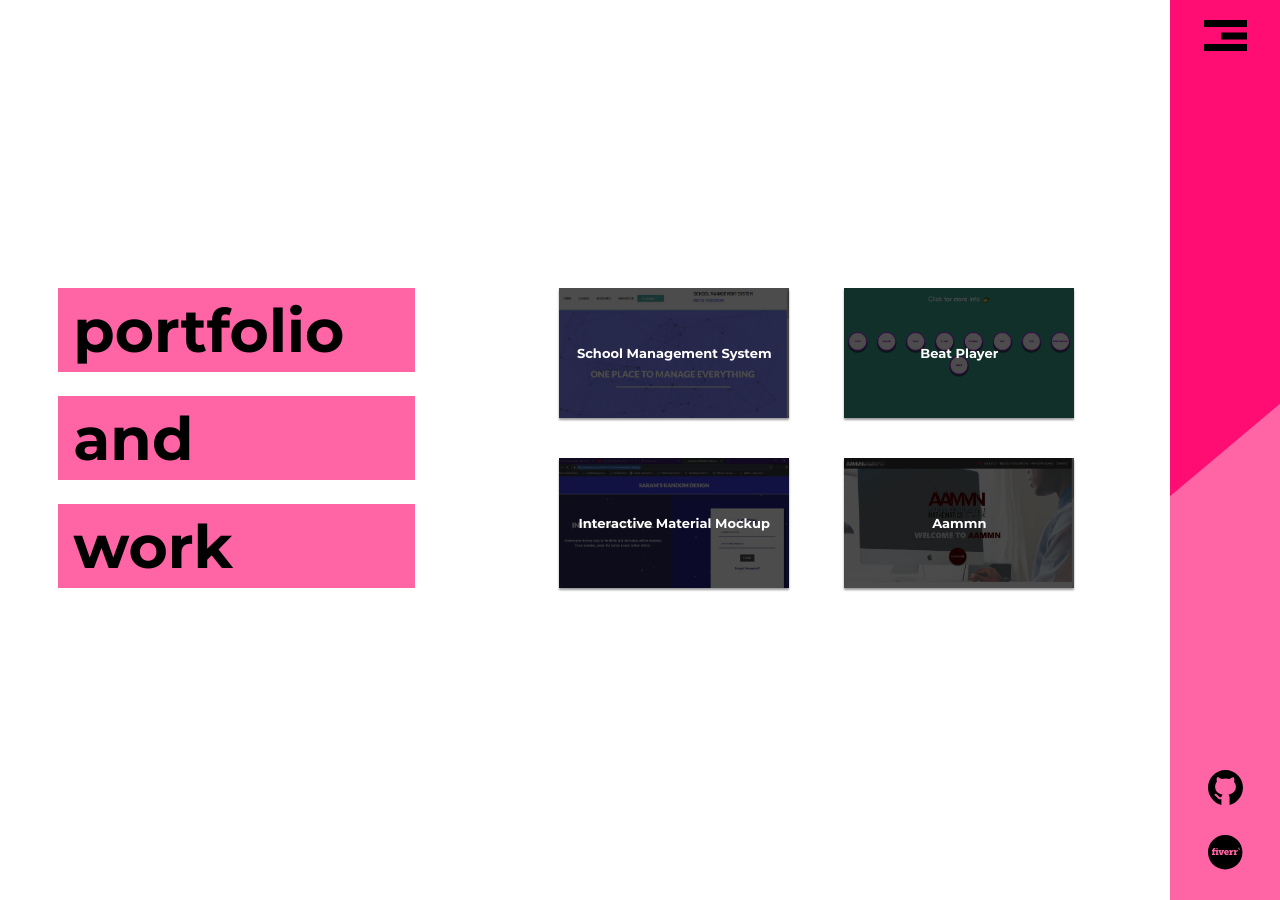
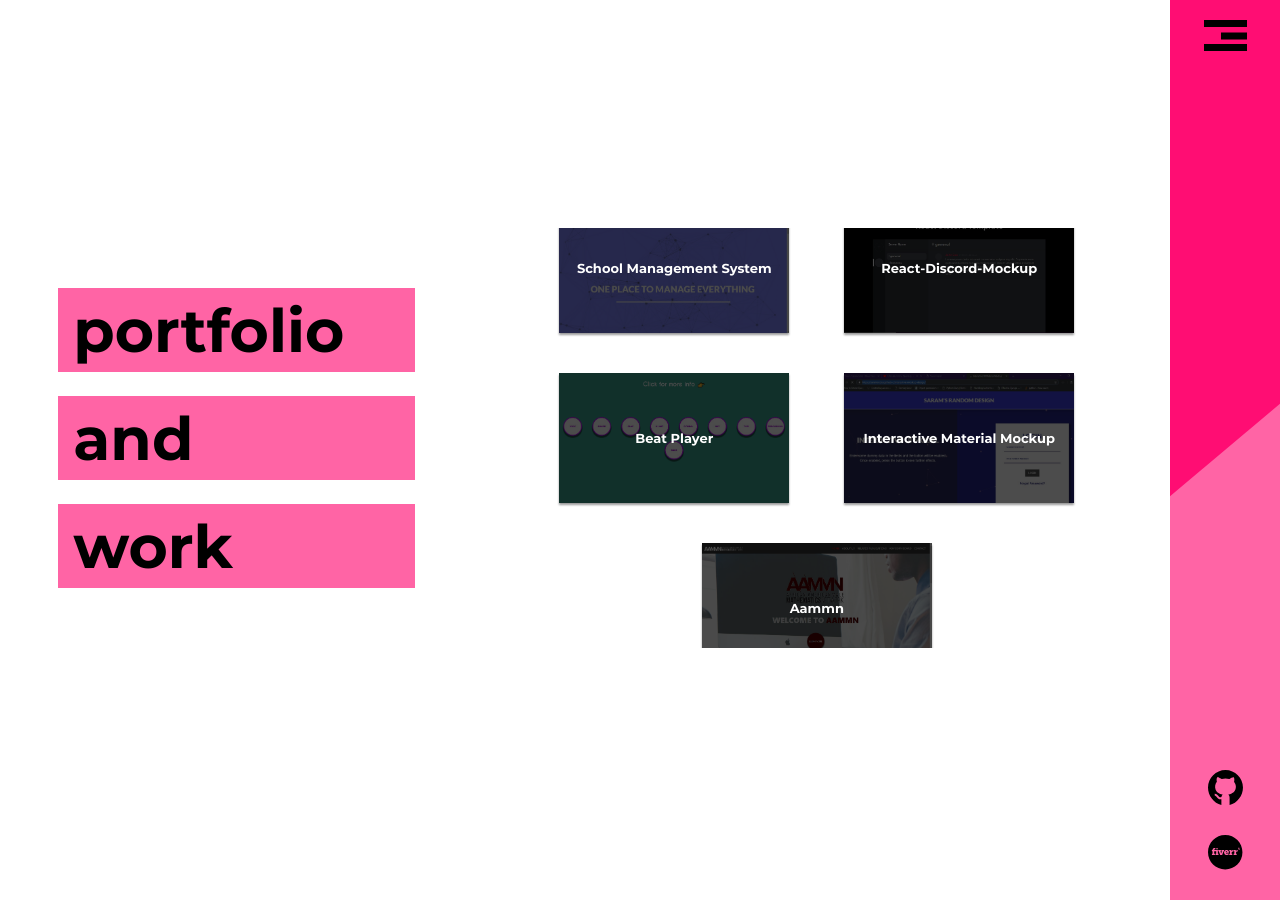
Before and after one commit to SaramCodes/SaramCodes.github.io, a Jekyll site: the page built from index.html, in a window 1280 px wide and 900 px high, scrolled down 1812 px. Built offline with Jekyll 4.4.1, drawn with Linux system fonts in a browser that asks for light colours.

Commit message:
Update portfolio.html

```diff
--- a/_includes/portfolio.html
+++ b/_includes/portfolio.html
@@ -44,6 +44,14 @@
             </div>
             <div class="portfolio-work-magnify"></div>
         </div>
+        <div class="portfolio-work" data-work="react-discord-mockup">
+            <div class="portfolio-work-overlay"></div>
+            <div class="portfolio-work-overlay-bg"></div>
+            <div class="portfolio-work-text">
+                <p></p>
+            </div>
+            <div class="portfolio-work-magnify"></div>
+        </div>
         <div class="portfolio-work" data-work="beat player">
             <div class="portfolio-work-overlay"></div>
             <div class="portfolio-work-overlay-bg"></div>
```
